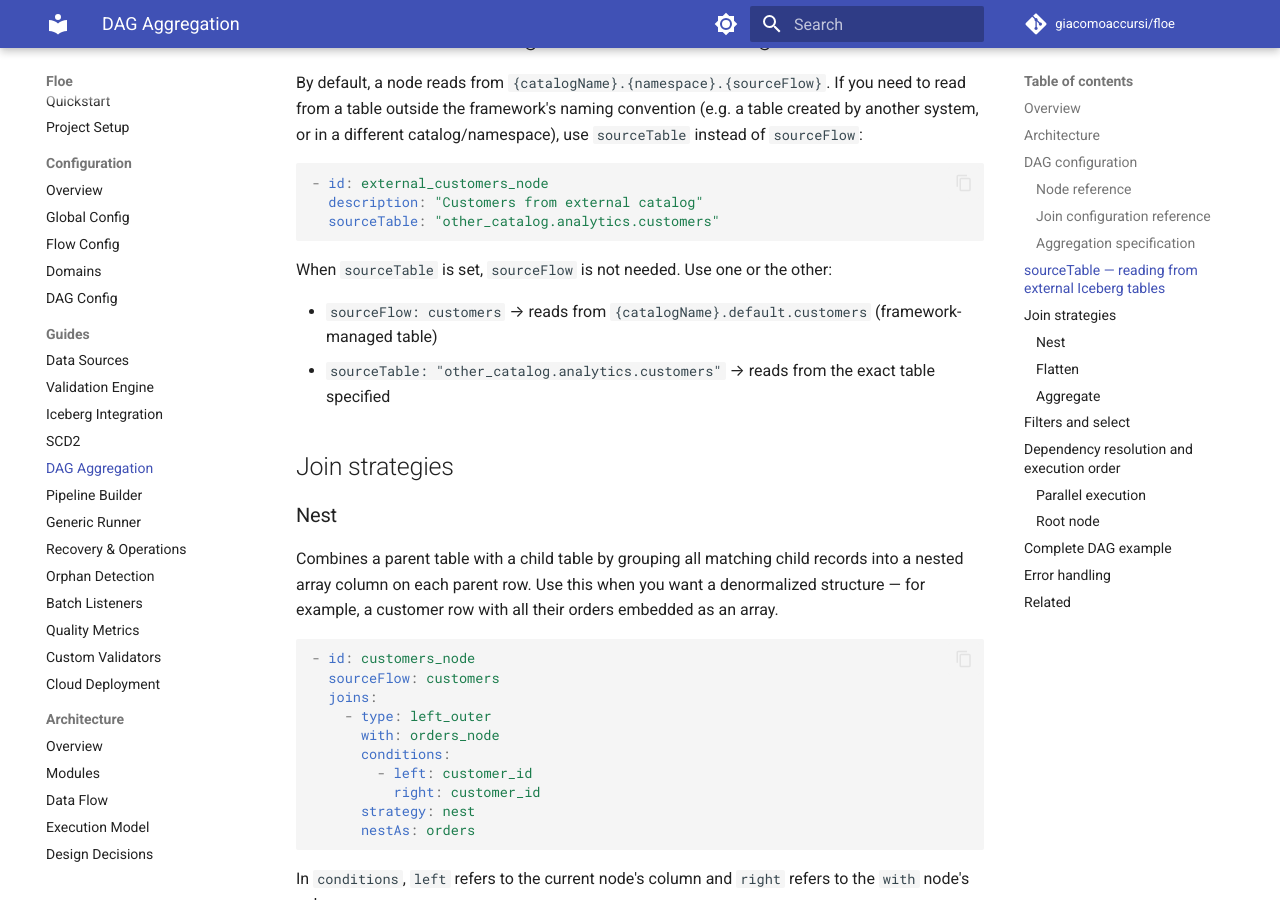
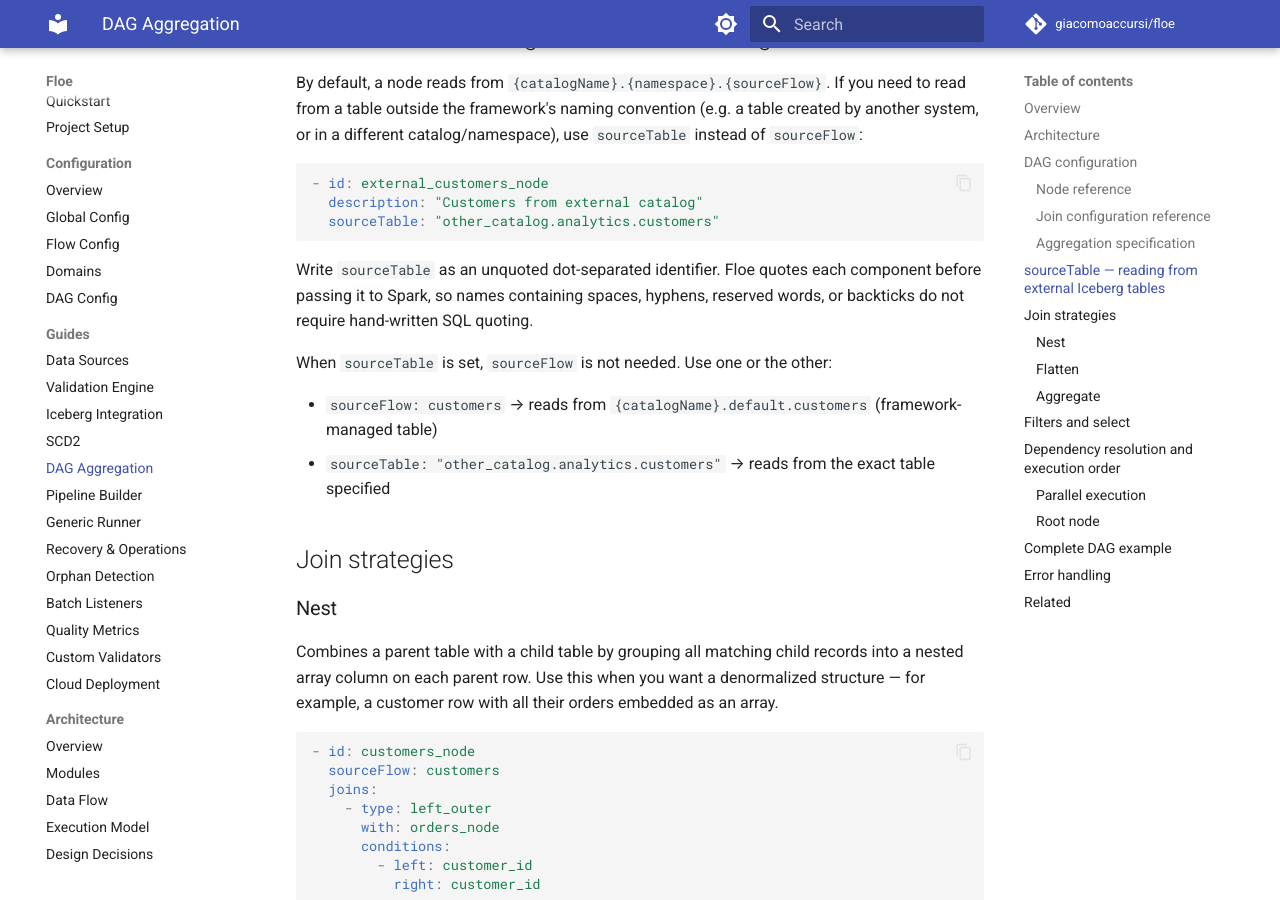
Before and after one commit to giacomoaccursi/Floe, an MkDocs documentation site: the page built from site-docs/guides/dag-aggregation.md, in a window 1280 px wide and 900 px high, scrolled down 3333 px. Built offline with MkDocs 1.6.1 and Material for MkDocs 9.7.7, drawn with Linux system fonts in a browser that asks for light colours; comment, search, counter and statistics services are not loaded.

Commit message:
docs: clarify dag source identifier quoting

````diff
--- a/site-docs/guides/dag-aggregation.md
+++ b/site-docs/guides/dag-aggregation.md
@@ -103,6 +103,8 @@ By default, a node reads from `{catalogName}.{namespace}.{sourceFlow}`. If you n
   description: "Customers from external catalog"
   sourceTable: "other_catalog.analytics.customers"
 ```
+
+Write `sourceTable` as an unquoted dot-separated identifier. Floe quotes each component before passing it to Spark, so names containing spaces, hyphens, reserved words, or backticks do not require hand-written SQL quoting.
 
 When `sourceTable` is set, `sourceFlow` is not needed. Use one or the other:
 
````
